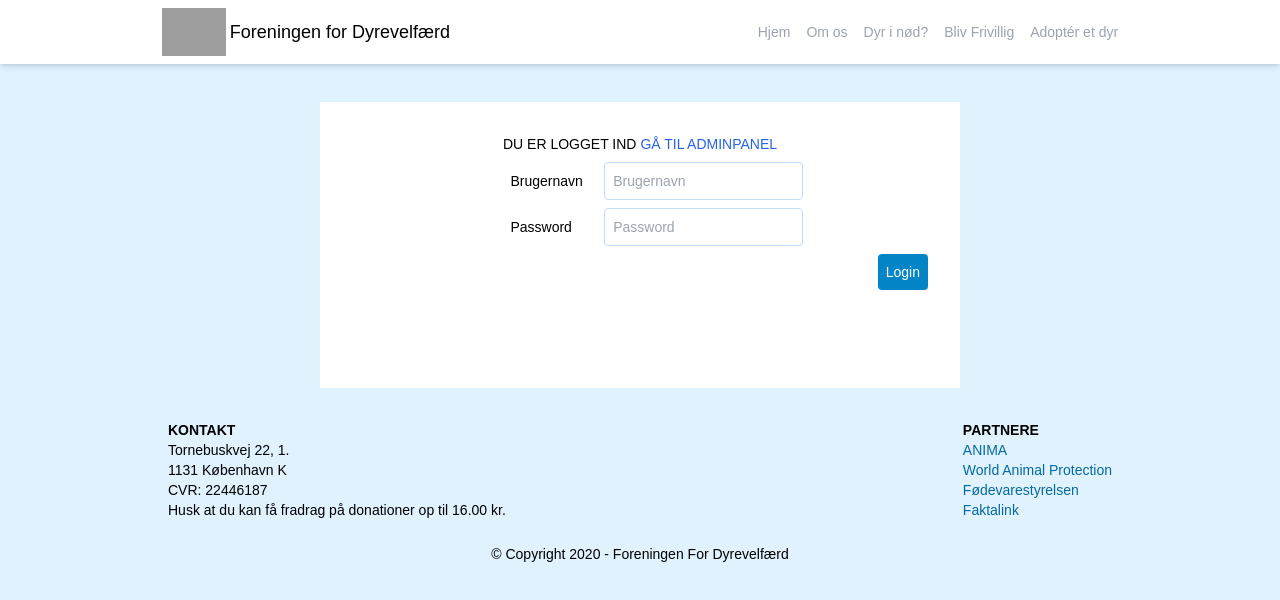
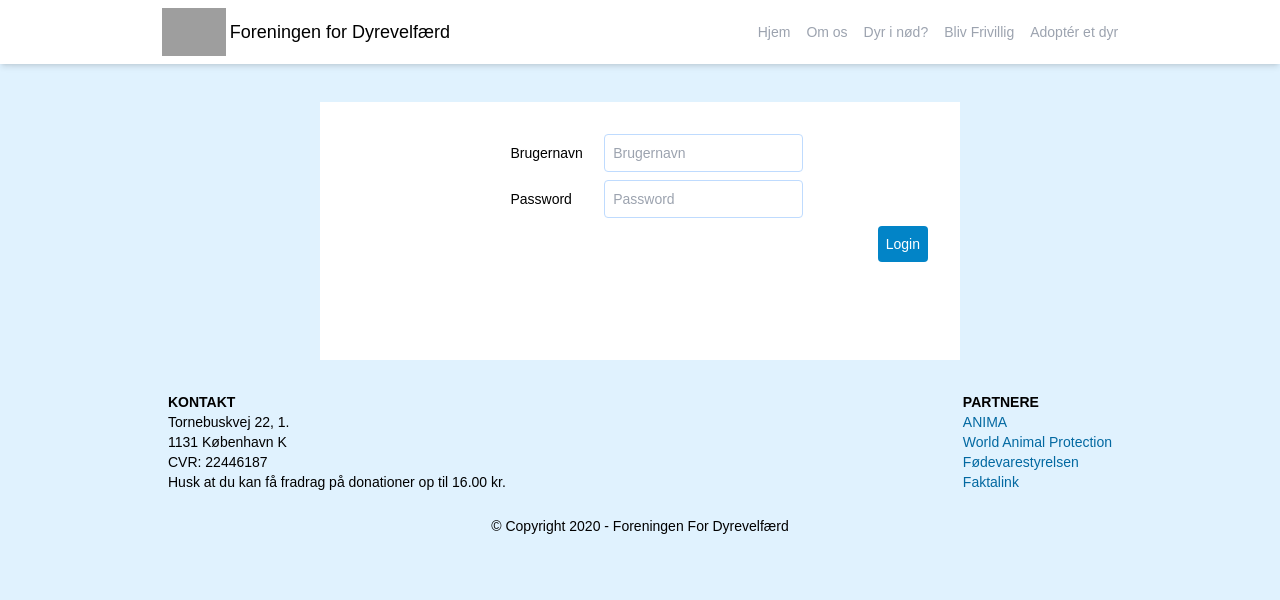
Before and after one commit to akaLaws/dyrevelfaerd, a React (Create React App) app: page /Login in a window 1280 px wide. Shown: the top 600 px of the page. Built offline with nearby package versions, Linux system fonts and the light colour scheme; grey boxes are pictures that could not be loaded; what tw-elements would draw is missing.

Commit message:
hid form when logged in

```diff
--- a/src/pages/login.jsx
+++ b/src/pages/login.jsx
@@ -11,6 +11,8 @@ const Login = () => {
 
 
     const [cookies,setCookies] = useCookies(['token']);
+    let token = cookies.token;
+    console.log(token);
     const navigate = useNavigate();
 
 
@@ -60,8 +62,8 @@ const Login = () => {
             m-auto
             mt-16
         ">
-            {cookies && <p>DU ER LOGGET IND <Link to="/adminpanel" className="text-blue-600 hover:text-blue-900">GÅ TIL ADMINPANEL</Link></p>}
-
+            {token && <p>DU ER LOGGET IND <Link to="/adminpanel" className="text-blue-600 hover:text-blue-900">GÅ TIL ADMINPANEL</Link></p>}
+            {!token && <>
             <InputField
                 type="text"
                 id="user"
@@ -80,6 +82,7 @@ const Login = () => {
             />
             <Message content={message} color='blue' />
             <p>{message}</p>
+            </>}
         </form>
 
     )
```
